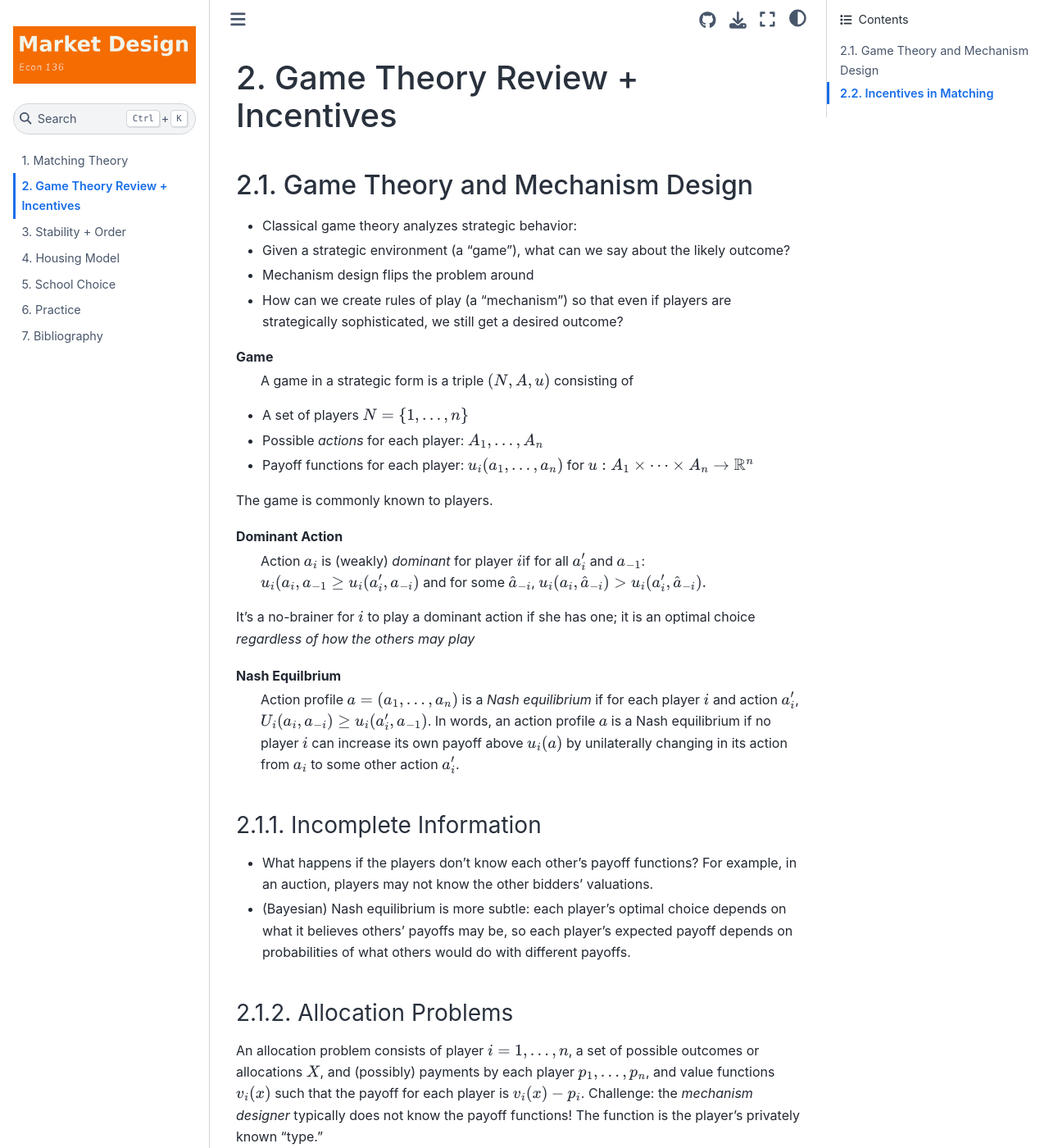
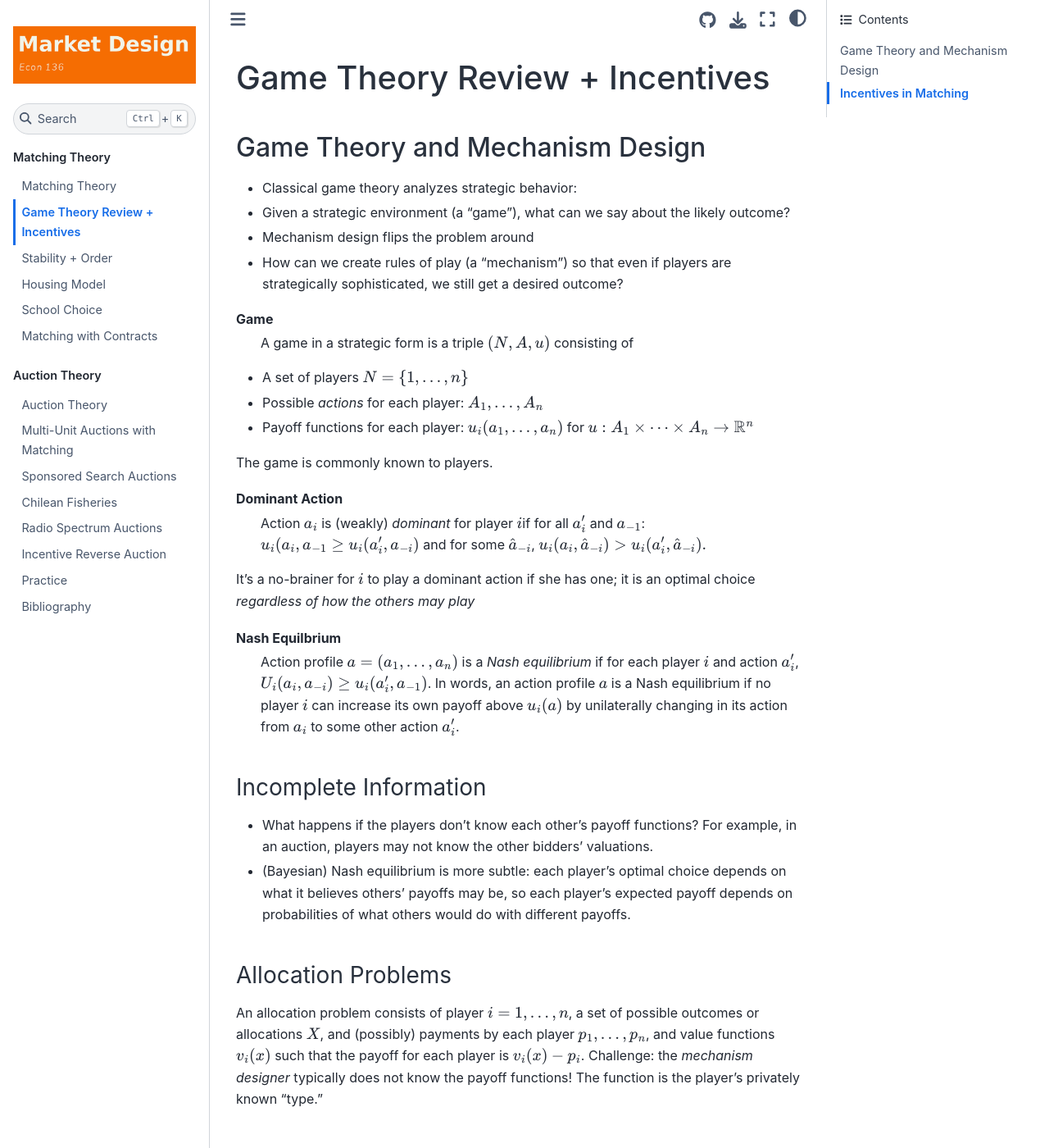
Before and after one commit to FlyingWorkshop/market-design, a Jupyter Book: the page built from book/game-theory-review-and-incentives.md, in a window 1280 px wide and 1400 px high. Shown: the whole window at 82% size. Built offline with Jupyter Book 1.0.4 settings and Sphinx 7.4.7 and the Sphinx Book theme 1.1.4, drawn with Linux system fonts in a browser that asks for light colours.

Commit message:
skeleton chapters + multi-unit auctions

```diff
--- a/_config.yml
+++ b/_config.yml
@@ -47,6 +47,8 @@
   use_issues_button: true
   use_edit_page_button: true
   use_download_button: true
+  comments:
+    hypothesis: true
   # thebe: true
   # google_analytics_id: G-XXXXXXX
 
--- a/_toc.yml
+++ b/_toc.yml
@@ -5,14 +5,25 @@
 root: intro
 options:
   numbered: 3
-chapters:
-  - file: book/matching-theory  # 3
-  - file: book/game-theory-review-and-incentives  # 4 [unfinished]
-  - file: book/stability-and-order  # 5 [unfinished]
-  - file: book/house-allocation  # 6 [unfinished]
-  - file: book/school-choice # 7, 8 [unfinished]
-  - file: book/practice
-  - file: book/bibliography
+parts:
+- caption: Matching Theory
+  chapters:
+    - file: book/matching-theory
+    - file: book/game-theory-review-and-incentives # ~
+    - file: book/stability-and-order
+    - file: book/house-allocation
+    - file: book/school-choice # ~
+    - file: book/matching-with-contracts # !!
+- caption: Auction Theory
+  chapters:
+    - file: book/auction-theory # !!
+    - file: book/multi-unit-auctions-with-matching.md # !!
+    - file: book/sponsored-search-auctions # ~
+    - file: book/chilean-fisheries  # !!
+    - file: book/radio-spectrum-auctions # !!
+    - file: book/incentive-reverse-auction # !!
+    - file: book/practice
+    - file: book/bibliography
 
 # Or you organize the TOC by parts
 
```
Also changed, not shown: book/auction-theory.md (added, +3 -0 lines), book/chilean-fisheries.md (added, +3 -0 lines), book/incentive-reverse-auction.md (added, +3 -0 lines), book/matching-with-contracts.md (added, +3 -0 lines), book/multi-unit-auctions-with-matching.md (added, +129 -0 lines), book/radio-spectrum-auctions.md (added, +3 -0 lines), book/sponsored-search-auctions.md (added, +3 -0 lines), book/stability-and-order.md (+1 -1 lines).
